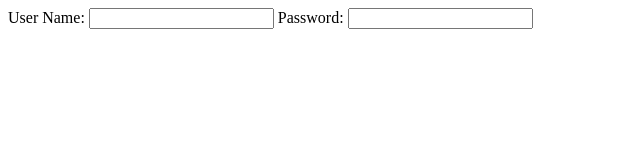
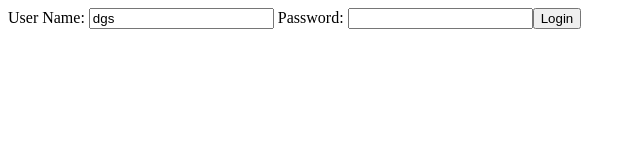
Before and after one commit to eveningstar33/GoalTracker, an Angular app in the folder goal/: page / in a window 1280 px wide. Shown: the top 160 px of the page, without its empty margins (0-640 px from the left). Built offline with nearby package versions, Linux system fonts and the light colour scheme.

Commit message:
Added interpolation, 2 ways data binding and Angular directives

```diff
--- a/goal/src/app/app.module.ts
+++ b/goal/src/app/app.module.ts
@@ -1,5 +1,6 @@
 import { BrowserModule } from '@angular/platform-browser';
 import { NgModule } from '@angular/core';
+import { FormsModule } from '@angular/forms';
 
 import { AppRoutingModule } from './app-routing.module';
 import { AppComponent } from './app.component';
@@ -14,7 +15,8 @@
   ],
   imports: [
     BrowserModule,
-    AppRoutingModule
+    AppRoutingModule,
+    FormsModule
   ],
   providers: [],
   bootstrap: [AppComponent]
--- a/goal/src/app/login/login.component.html
+++ b/goal/src/app/login/login.component.html
@@ -1,2 +1,8 @@
-User Name: <input type="text" name="username">
-Password: <input type="password" name="password">
+<small *ngIf='invalidLogin'>{{ errorMessage }}</small>
+
+<div>
+    User Name: <input type="text" name="username" [(ngModel)]="username" >
+    Password: <input type="password" name="password" [(ngModel)]="password">
+
+    <button (click)=handleLogin()>Login</button>
+</div>
--- a/goal/src/app/login/login.component.ts
+++ b/goal/src/app/login/login.component.ts
@@ -7,9 +7,23 @@
 })
 export class LoginComponent implements OnInit {
 
+  username = 'dgs';
+  password = '';
+  errorMessage = 'Invalid Credentials';
+  invalidLogin = false;
+
   constructor() { }
 
   ngOnInit() {
   }
 
+  handleLogin() {
+    // console.log(`The username is: ${this.username}`);
+    if (this.username === 'dgs' && this.password === 'test') {
+      this.invalidLogin = false;
+    } else {
+      this.invalidLogin = true;
+    }
+  }
+
 }
```
